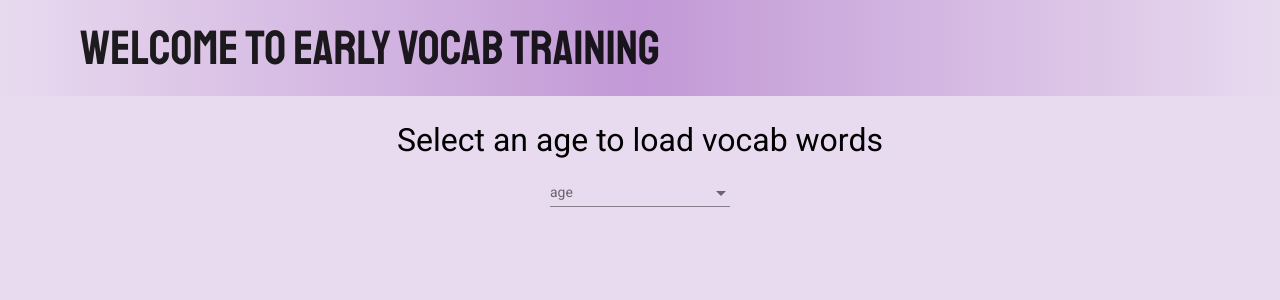
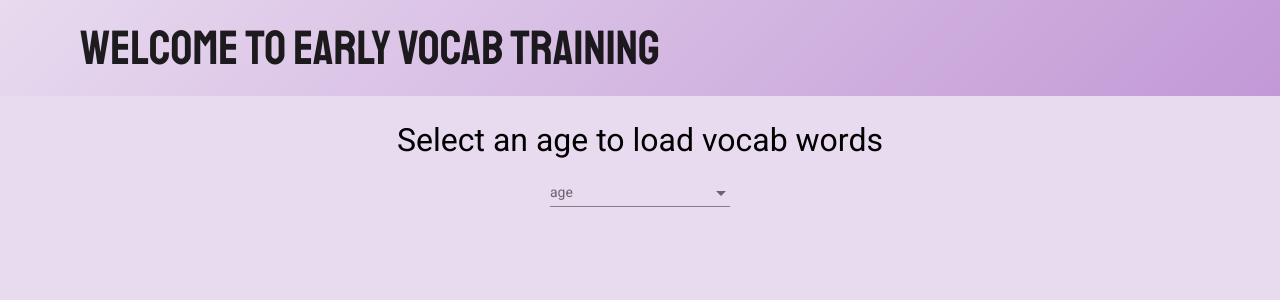
Before and after one commit to dweill/Early-vocab-training, an Angular app: page / in a window 1280 px wide. Shown: the top 300 px of the page. Built offline with nearby package versions, Linux system fonts and the light colour scheme.

Commit message:
more styling changes

```diff
--- a/src/app/app.component.scss
+++ b/src/app/app.component.scss
@@ -7,7 +7,7 @@
 #welcomeToolbar {
   justify-content: flex-start;
   padding: 3rem;
-  background-image: repeating-linear-gradient(to right, #e8daef, #c299d6, #e8daef);
+  background-image: repeating-linear-gradient(135deg, #e8daef, #c299d6);
   margin-bottom: 2rem;
 }
 
--- a/src/app/vocab-card/vocab-card.component.scss
+++ b/src/app/vocab-card/vocab-card.component.scss
@@ -6,8 +6,7 @@
 
 .card {
   padding: 1rem;
-  background-image: linear-gradient(to top right, #E8DAEF, #c299d6);
-  // background-color: white;
+  background-color: #c299d6;
   width: 100%;
   font-family: 'Poppins', sans-serif;
 }
```
